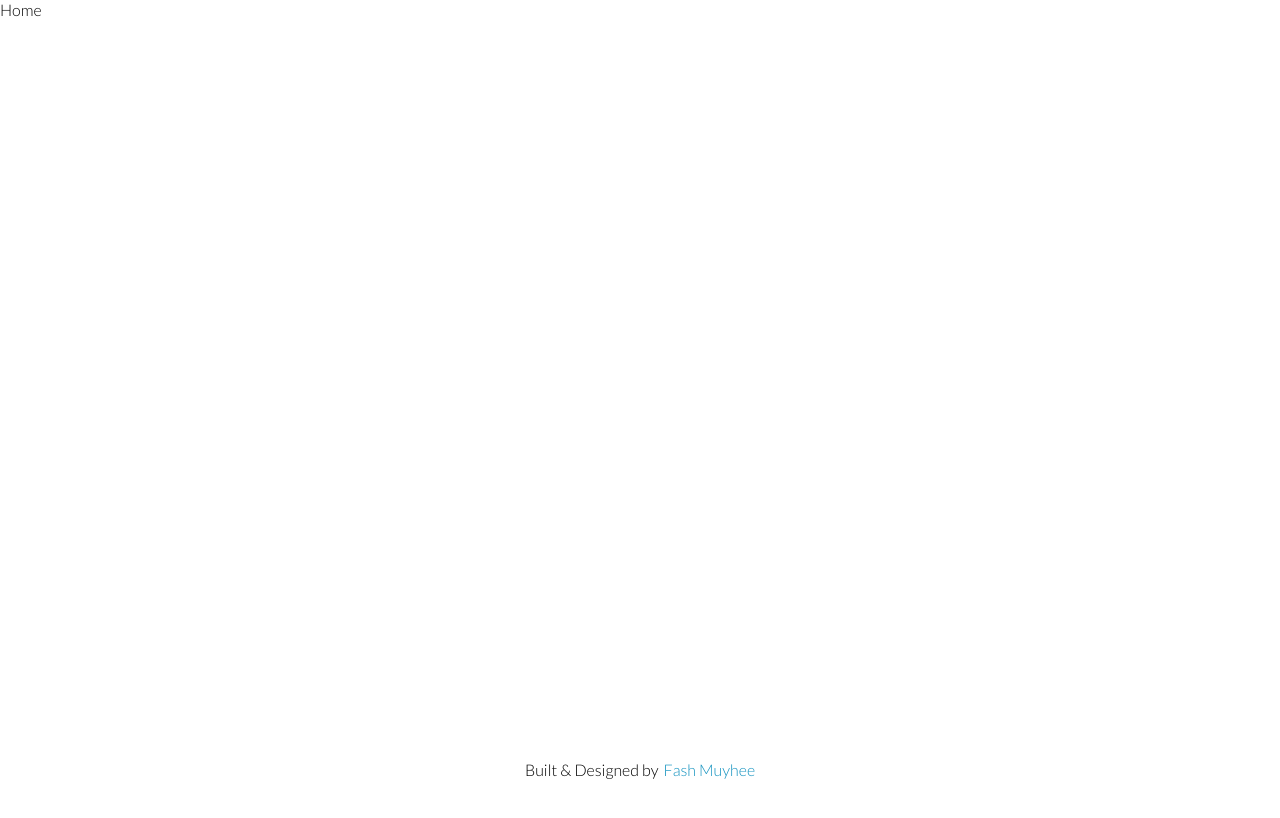
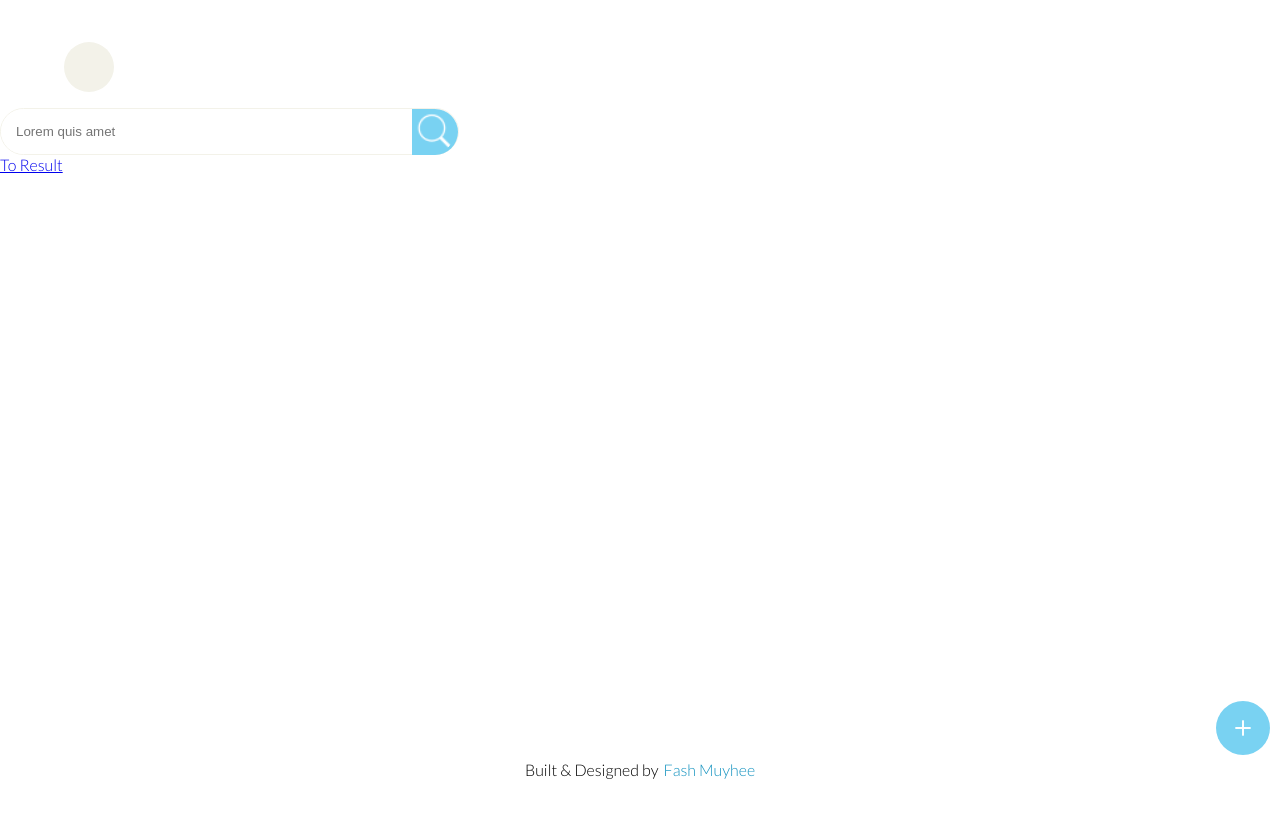
Before and after one commit to FashMuyhee/9jaslangs, a React (Create React App) app: page / in a window 1280 px wide. Shown: the top 818 px of the page. Built offline with nearby package versions, Linux system fonts and the light colour scheme; the HTML template or start-up script is replaced by a standard one.

Commit message:
added necessary component for the view

```diff
--- a/src/view/home/index.js
+++ b/src/view/home/index.js
@@ -1,7 +1,46 @@
 import React from "react";
-import './index.scss'
+import "./index.scss";
+import { Header, Searchbar } from "../../component";
+import { Title, Text, InputText, Icon } from "../../component/styled-component";
+import search from "../../img/icons/search.png";
+import plus from "../../img/icons/plus.png";
+import Button from "../../component/Button";
+import { Link } from "react-router-dom";
+
+const Right = () => {
+  return (
+    <ul>
+      <li>
+        <a href="/">Sign In</a>
+      </li>
+      <li>
+        <a href="/">Sign Up</a>
+      </li>
+      <li className="no-visible">
+        <a href="/">Add Slang</a>
+      </li>
+    </ul>
+  );
+};
 const Home = () => {
-  return <div>Home</div>;
+  return (
+    <>
+      <Header right={<Right />} />
+      <main className="landing-page">
+        <div className="container">
+          <Title>9ja Slangs</Title>
+          <Text subtitle small align="center">
+            Consequat veniam occaecat ad tempor quis nostrud nostrud magna.
+          </Text>
+          <Searchbar />
+          <Link to="/result/1">To Result</Link>
+          <Button fab customStyle="fab-btn">
+            <Icon src={plus} alt="plus" />
+          </Button>
+        </div>
+      </main>
+    </>
+  );
 };
 
 export default Home;
```
